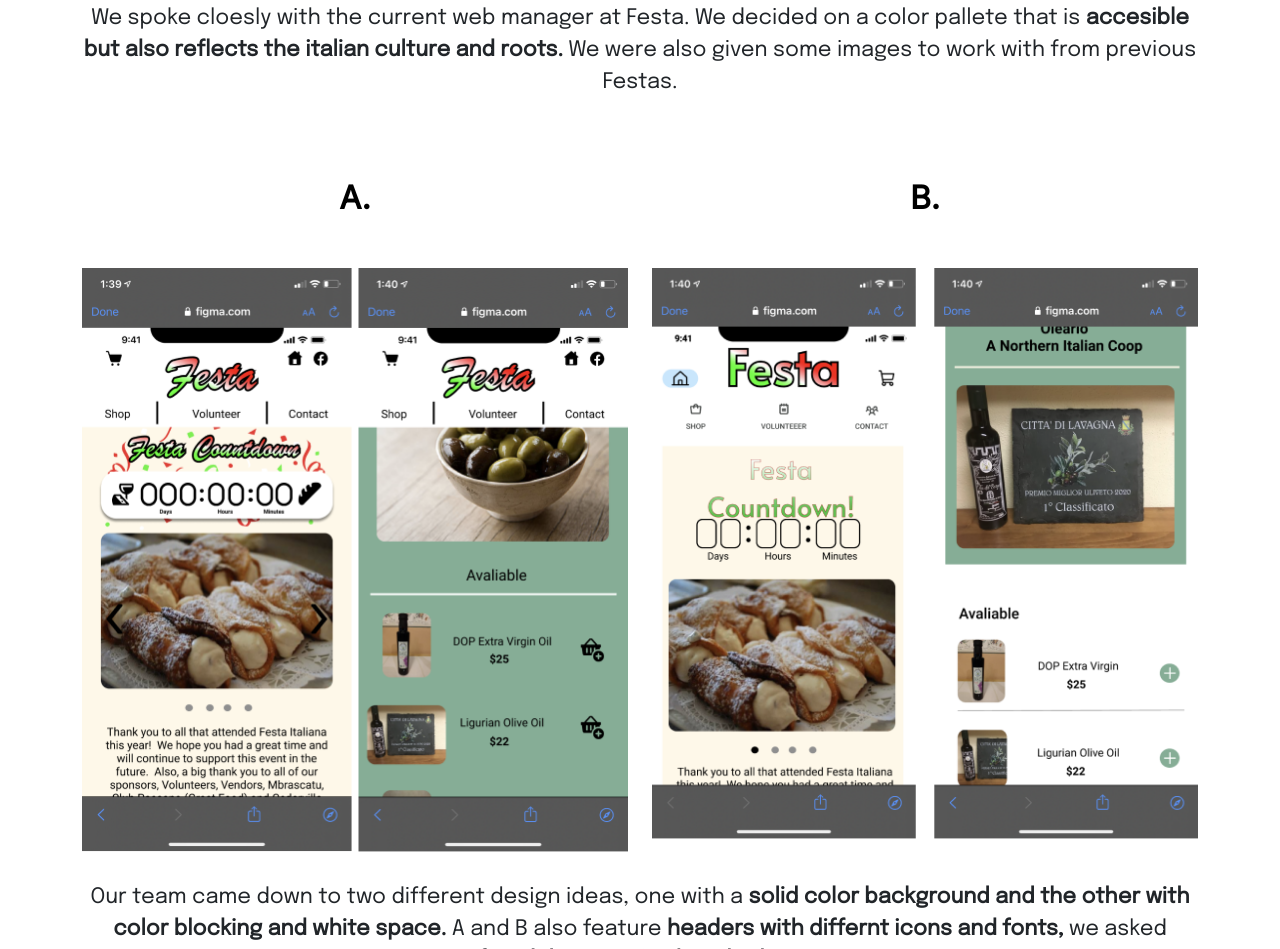
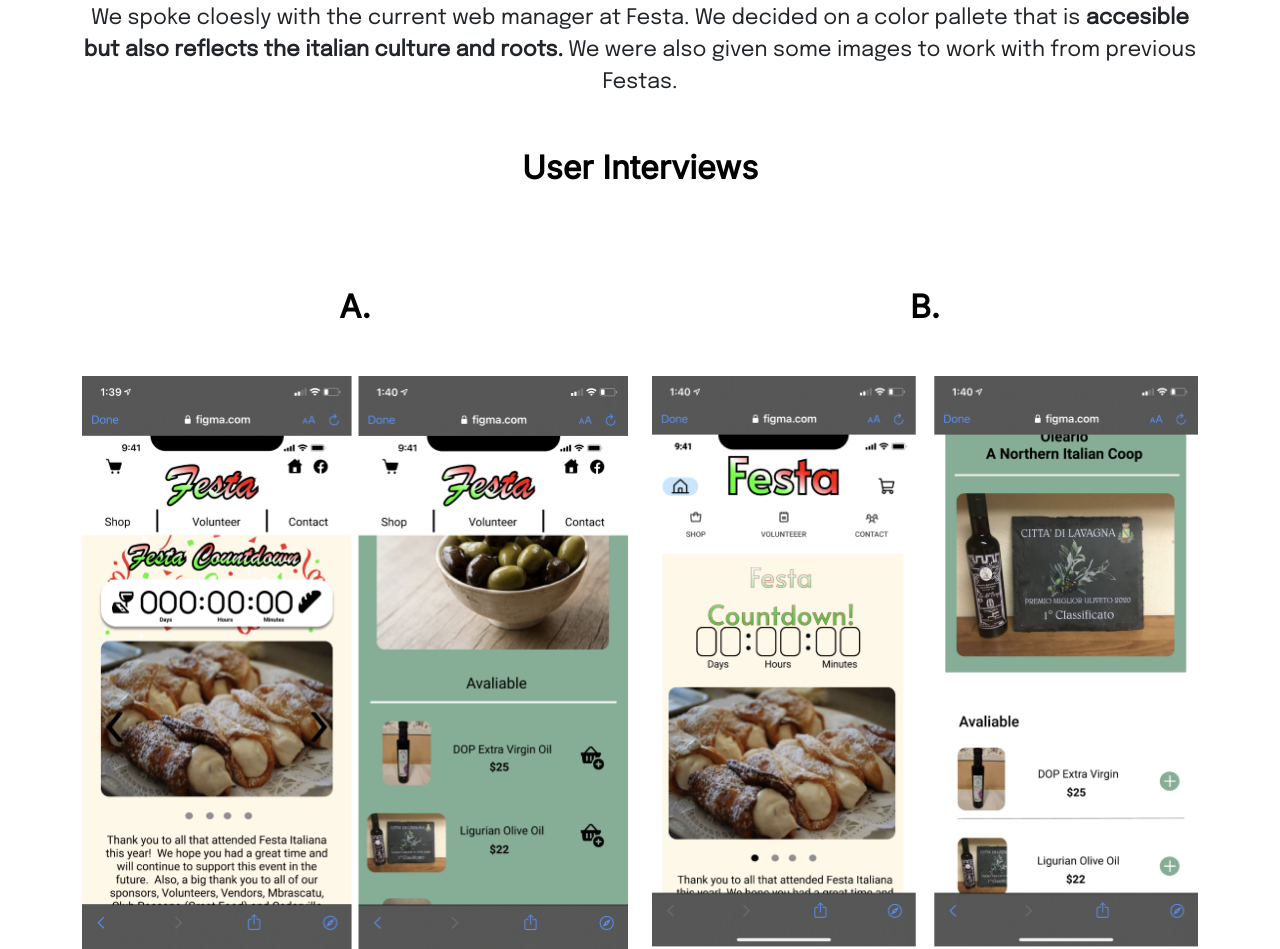
Before and after one commit to debates28/UX_UI_HW_20, a plain HTML site: page casestudy.html in a window 1280 px wide. Shown: the part 9976-10925 px from the top of the page. Drawn offline with nearby package versions, Linux system fonts and the light colour scheme.

Commit message:
missing header

```diff
--- a/casestudy.html
+++ b/casestudy.html
@@ -263,6 +263,7 @@
 </div>
 
 <div class="container">
+  <h2 class="text-center fw-bold">User Interviews</h2>
   <div class="row">
   <div class="container col-lg-6 col-md-6 col-sm-12">
     <div class="text-section">
```
